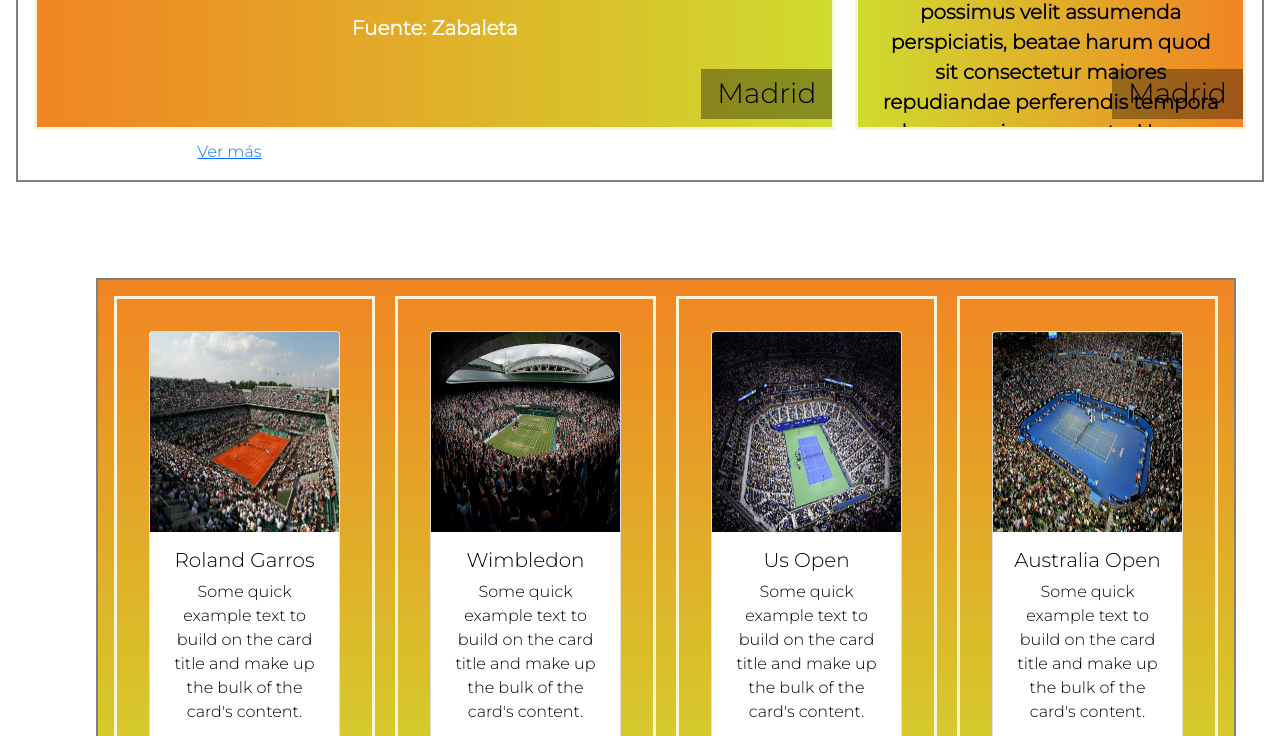
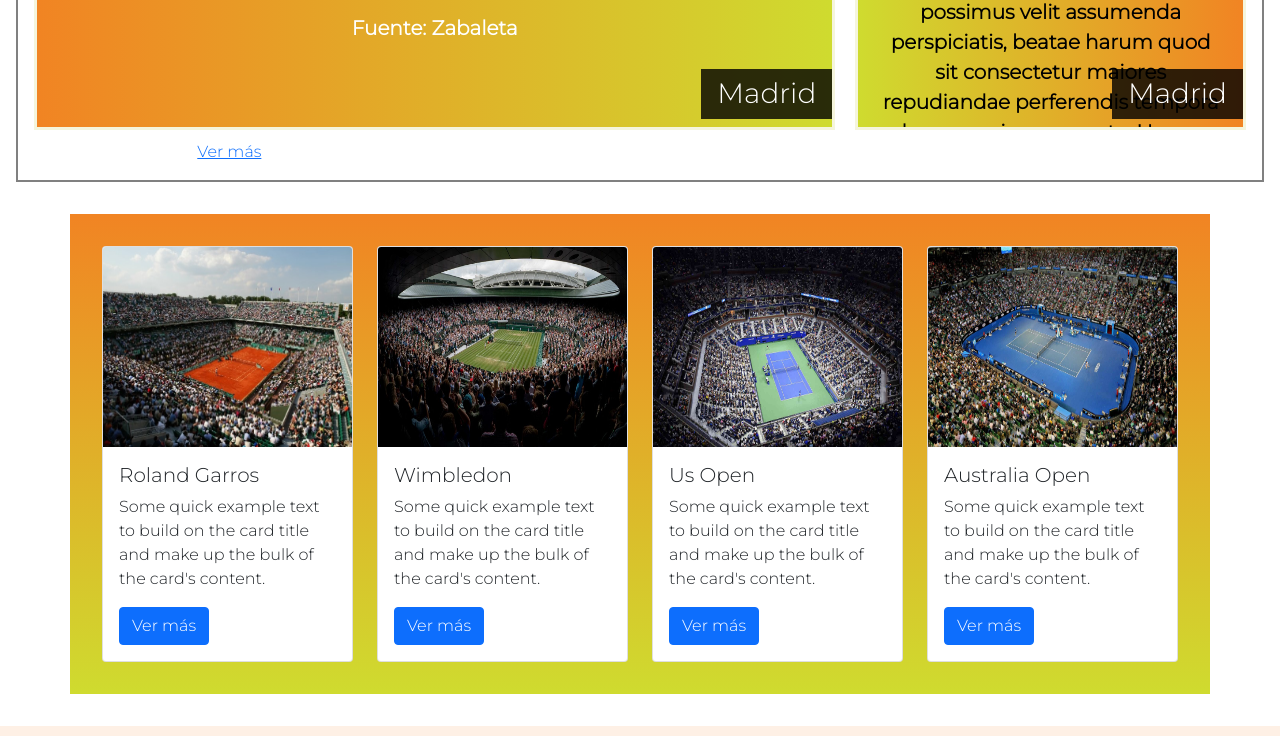
Before and after one commit to GenaroRessa/Game, a plain HTML site: page index.html in a window 1280 px wide. Shown: the part 4323-5059 px from the top of the page. Drawn offline with nearby package versions, Linux system fonts and the light colour scheme; some icons are missing.

Commit message:
proyecto

```diff
--- a/css/style.css
+++ b/css/style.css
@@ -173,8 +173,9 @@ font-weight: bold;
 
 .containter__card {
     background-image: linear-gradient(to bottom, #F18423, #CFDB2F);
-    margin: 6rem;
-
+    padding: 2rem;
+    margin-bottom: 2rem;
+    margin-top: 2rem;
 
 }
 
@@ -464,8 +465,8 @@ height: 50%;
     position: absolute;
     bottom: 0;
     right: 0;
-    background-color: rgba(0, 0, 0, 0.349);
-    color: black;
+    background-color: rgba(0, 0, 0, 0.801);
+    color: white;
     padding: 0.5rem 1rem;
 
 }
--- a/index.html
+++ b/index.html
@@ -241,10 +241,11 @@
 
       <section>
         <div class="container containter__card">
-          <div class="row grid2">
-            <div class="col grid2__hijo grid2__hijo1">
+          <div class="row">
+          <div class="col-12 col-md-12"> </div>
+            <div class="col-12 col-md-3">
               <div class="card">
-                <img src="./imagenes/rolanga.jpg" class="card-img-top .grid2__hijo--img" alt="..." width="400" height="200">
+                <img src="./imagenes/rolanga.jpg" class="card-img-top .grid2__hijo--img" alt="..." width="100" height="200">
                 <div class="card-body">
                   <h5 class="card-title">Roland Garros</h5>
                   <p class="card-text">Some quick example text to build on the card title and make up the bulk of the card's content.</p>
@@ -253,9 +254,9 @@
               </div>
           </div>
 
-            <div class="col grid2__hijo grid2__hijo2">
+            <div class="col-12 col-md-3">
               <div class="card">
-                <img src="./imagenes/wimbledpn.jpg" class="card-img-top .grid2__hijo--img" alt="..."  height="200">
+                <img src="./imagenes/wimbledpn.jpg" class="card-img-top .grid2__hijo--img" alt="..."  width="100" height="200">
                 <div class="card-body">
                   <h5 class="card-title">Wimbledon</h5>
                   <p class="card-text">Some quick example text to build on the card title and make up the bulk of the card's content.</p>
@@ -263,9 +264,9 @@
                 </div>
               </div>
             </div>
-            <div class="col grid2__hijo grid2__hijo3">
+            <div class="col-12 col-md-3">
               <div class="card">
-                <img src="./imagenes/us open.jpg" class="card-img-top .grid2__hijo--img" alt="..." width="400" height="200">
+                <img src="./imagenes/us open.jpg" class="card-img-top .grid2__hijo--img" alt="..." width="100" height="200">
                 <div class="card-body">
                   <h5 class="card-title">Us Open</h5>
                   <p class="card-text">Some quick example text to build on the card title and make up the bulk of the card's content.</p>
@@ -273,9 +274,9 @@
                 </div>
               </div>
             </div>
-            <div class="col grid2__hijo grid2__hijo4">
+            <div class="col-12 col-md-3">
               <div class="card">
-                <img src="./imagenes/autralia open.jpg" class="card-img-top .grid2__hijo--img" alt="..." width="400" height="200">
+                <img src="./imagenes/autralia open.jpg" class="card-img-top .grid2__hijo--img" alt="..." width="100" height="200">
                 <div class="card-body">
                   <h5 class="card-title">Australia Open</h5>
                   <p class="card-text">Some quick example text to build on the card title and make up the bulk of the card's content.</p>
@@ -284,7 +285,8 @@
               </div>
             </div>
           </div>
-        </div>
+
+      </div>
       </section>
 
 <footer class="footer">
```
